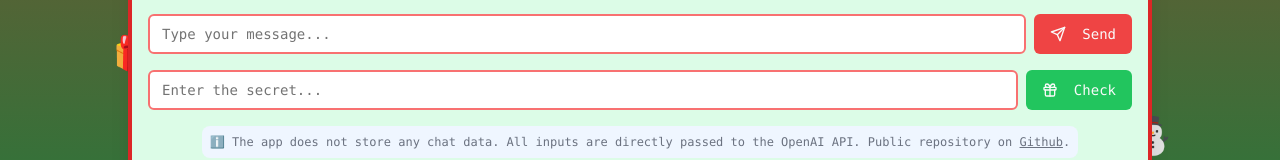
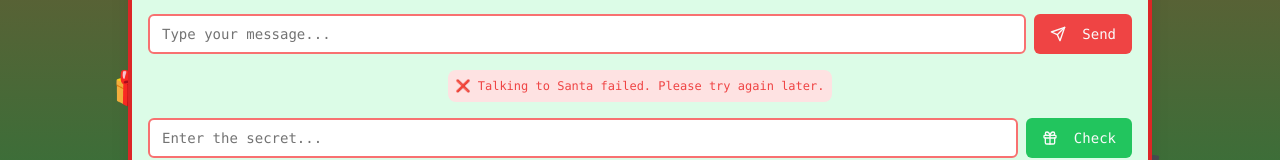
Before and after one commit to mjberli/santa-secret, a Next.js app: page / in a window 1280 px wide. Both pictures are taken after typing "Sample" into the empty fields and a click on the button "Send". Shown: the part 810-970 px from the top of the page. Built offline with nearby package versions, Linux system fonts and the light colour scheme; no server answers.

Commit message:
Added error message in case call to API fails

```diff
--- a/components/SantaChat.tsx
+++ b/components/SantaChat.tsx
@@ -19,6 +19,7 @@ export default function SantaChat() {
   const chatRef = useRef<HTMLDivElement>(null)
   const [showDetails, setShowDetails] = useState(false)
   const [threadId, setThreadId] = useState<string | null>(null)
+  const [errorMessage, setErrorMessage] = useState<string | null>(null)
 
   useEffect(() => {
     if (chatRef.current) {
@@ -41,7 +42,7 @@ export default function SantaChat() {
 
   const sendMessage = async () => {
     if (input.trim() === '') return
-
+    setErrorMessage(null)
     setIsLoading(true)
     setMessages(prev => [...prev, { role: 'user', content: input }])
     setInput('')
@@ -66,6 +67,7 @@ export default function SantaChat() {
       }
     } catch (error) {
       console.error('Error:', error)
+      setErrorMessage('Talking to Santa failed. Please try again later.')
     } finally {
       setIsLoading(false)
     }
@@ -198,11 +200,17 @@ export default function SantaChat() {
             onKeyPress={handleKeyPress}
             disabled={isLoading}
             className="border-2 border-red-400 focus:border-green-600"
+            autoFocus
           />
           <Button onClick={sendMessage} disabled={isLoading} className="bg-red-500 hover:bg-red-600">
             <Send className="mr-2 h-4 w-4" /> Send
           </Button>
         </div>
+        {errorMessage && (
+            <div className="text-xs text-red-500 bg-red-100 p-2 rounded-lg">
+              ❌ {errorMessage}
+            </div>
+          )}
         <div className="flex w-full items-center space-x-2">
           <Input
             id="secret-input"
```
